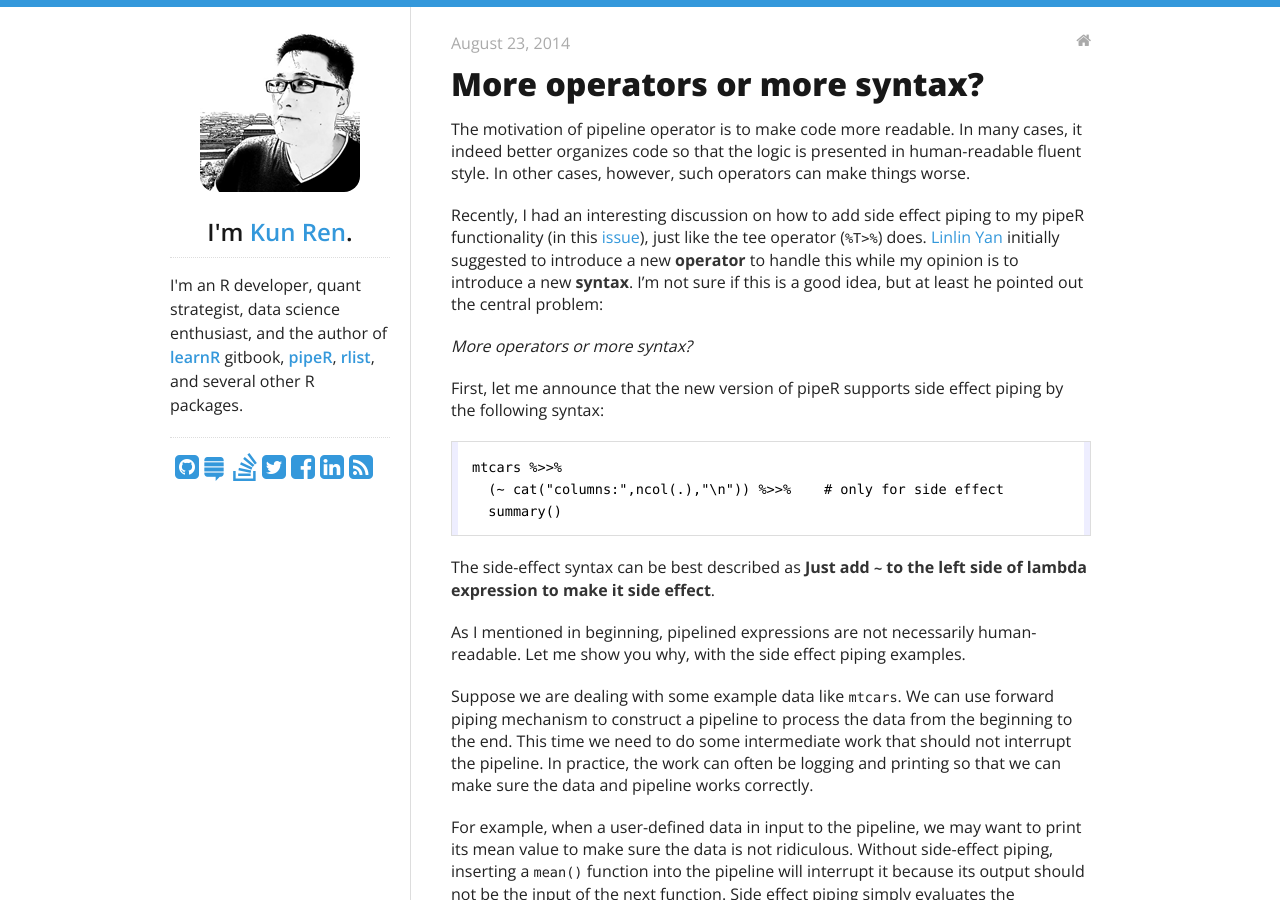
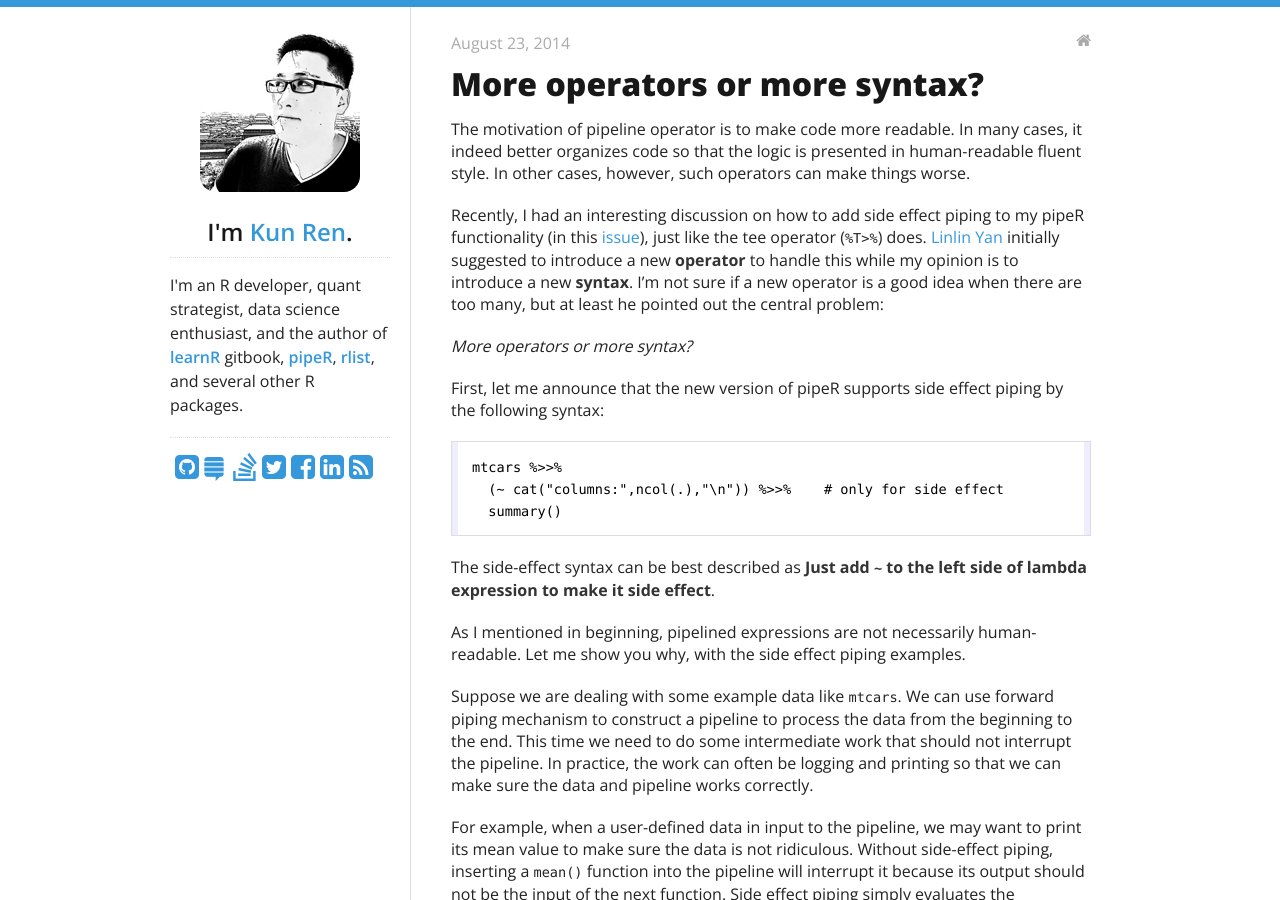
Before and after one commit to harryprince/renkun-ken.github.io, a Jekyll site: the page built from _posts/2014-08-23-more-operators-or-more-syntax.md, in a window 1280 px wide and 900 px high. Built offline with Jekyll 4.4.1, drawn with Linux system fonts in a browser that asks for light colours; nearby versions of some CDN libraries; Markdown is read by kramdown in place of the engine named in the settings; comment, search, counter and statistics services are not loaded.

Commit message:
update post

```diff
--- a/_posts/2014-08-23-more-operators-or-more-syntax.md
+++ b/_posts/2014-08-23-more-operators-or-more-syntax.md
@@ -10,7 +10,7 @@ highlight: [ r ]
 
 The motivation of pipeline operator is to make code more readable. In many cases, it indeed better organizes code so that the logic is presented in human-readable fluent style. In other cases, however, such operators can make things worse.
 
-Recently, I had an interesting discussion on how to add side effect piping to my pipeR functionality (in this [issue](https://github.com/renkun-ken/pipeR/issues/30)), just like the tee operator (`%T>%`) does. [Linlin Yan](https://github.com/yanlinlin82) initially suggested to introduce a new **operator** to handle this while my opinion is to introduce a new **syntax**. I'm not sure if this is a good idea, but at least he pointed out the central problem:
+Recently, I had an interesting discussion on how to add side effect piping to my pipeR functionality (in this [issue](https://github.com/renkun-ken/pipeR/issues/30)), just like the tee operator (`%T>%`) does. [Linlin Yan](https://github.com/yanlinlin82) initially suggested to introduce a new **operator** to handle this while my opinion is to introduce a new **syntax**. I'm not sure if a new operator is a good idea when there are too many, but at least he pointed out the central problem:
 
 *More operators or more syntax?*
 
--- a/_src/2014-08-23-more-operators-or-more-syntax.Rmd
+++ b/_src/2014-08-23-more-operators-or-more-syntax.Rmd
@@ -17,7 +17,7 @@ library(pipeR)
 
 The motivation of pipeline operator is to make code more readable. In many cases, it indeed better organizes code so that the logic is presented in human-readable fluent style. In other cases, however, such operators can make things worse.
 
-Recently, I had an interesting discussion on how to add side effect piping to my pipeR functionality (in this [issue](https://github.com/renkun-ken/pipeR/issues/30)), just like the tee operator (`%T>%`) does. [Linlin Yan](https://github.com/yanlinlin82) initially suggested to introduce a new **operator** to handle this while my opinion is to introduce a new **syntax**. I'm not sure if this is a good idea, but at least he pointed out the central problem:
+Recently, I had an interesting discussion on how to add side effect piping to my pipeR functionality (in this [issue](https://github.com/renkun-ken/pipeR/issues/30)), just like the tee operator (`%T>%`) does. [Linlin Yan](https://github.com/yanlinlin82) initially suggested to introduce a new **operator** to handle this while my opinion is to introduce a new **syntax**. I'm not sure if a new operator is a good idea when there are too many, but at least he pointed out the central problem:
 
 *More operators or more syntax?*
 
```
